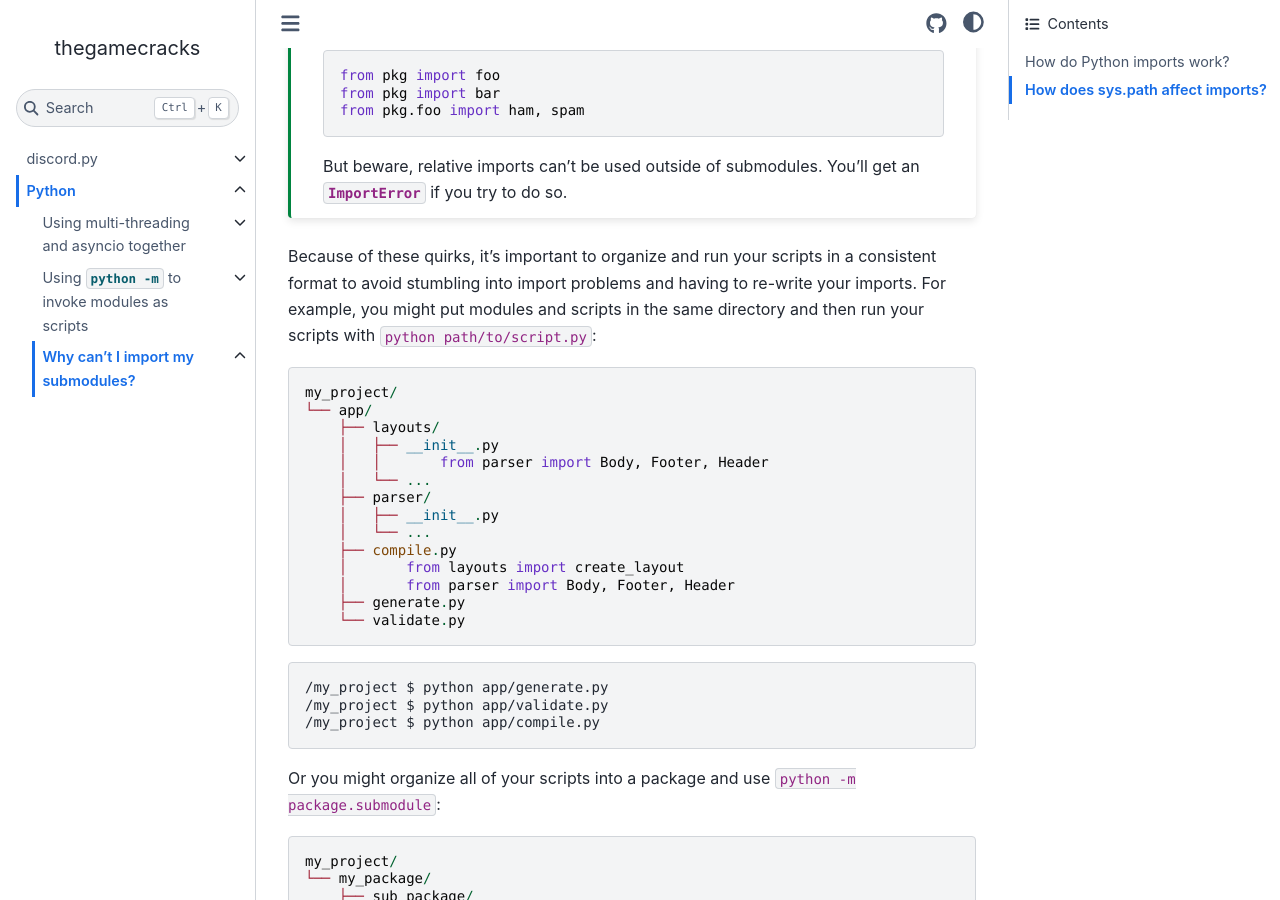
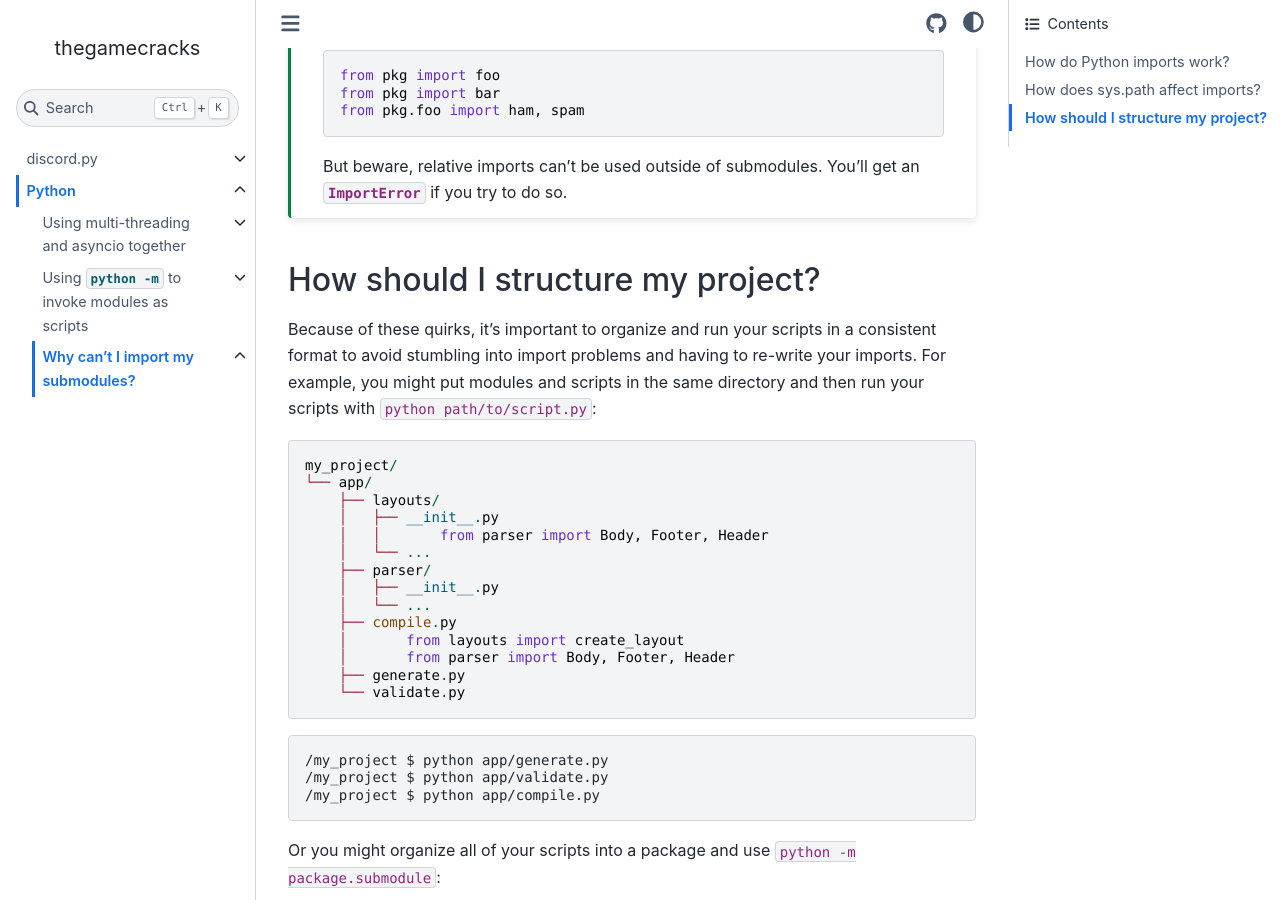
Before and after one commit to thegamecracks/thegamecracks.github.io, a Sphinx documentation site: the page built from docs/python/syspath.rst, in a window 1280 px wide and 900 px high, scrolled down 2413 px. Built offline with Sphinx 7.4.7 and the Sphinx Book theme 1.1.4, drawn with Linux system fonts in a browser that asks for light colours.

Commit message:
feat: add subheader to sys.path for project structure

```diff
--- a/docs/python/syspath.rst
+++ b/docs/python/syspath.rst
@@ -125,6 +125,9 @@ writing ``import bar``.
 
 .. _relative imports: https://docs.python.org/3/tutorial/modules.html#intra-package-references
 
+How should I structure my project?
+----------------------------------
+
 Because of these quirks, it's important to organize and run your scripts in a
 consistent format to avoid stumbling into import problems and having to re-write
 your imports. For example, you might put modules and scripts in the same directory
```
